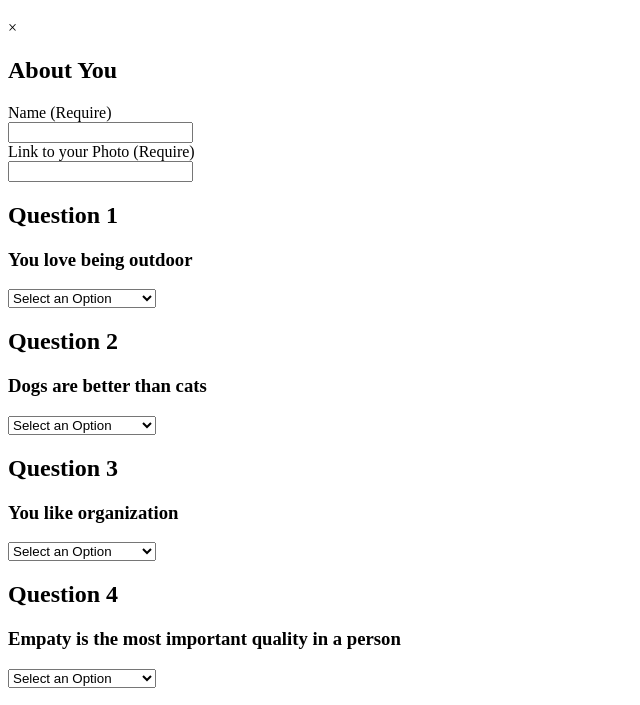
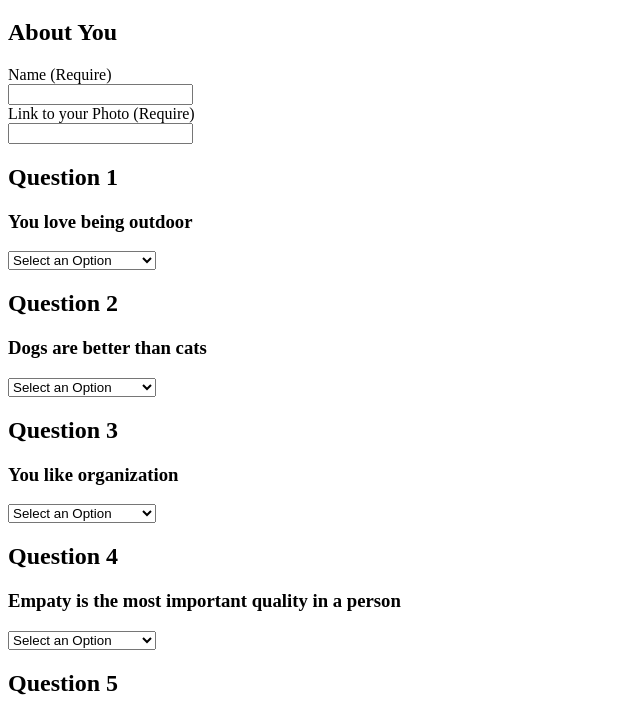
Before and after one commit to anniekpham/FriendFinder, a website: page app/public/survey.html in a window 1280 px wide. Shown: the part 61-766 px from the top of the page, without its empty margins (0-640 px from the left). Drawn offline with Linux system fonts and the light colour scheme.

Commit message:
fixed style and indexjs directory

```diff
--- a/app/style/style.css
+++ b/app/public/style/style.css
@@ -1,3 +1,4 @@
+
 .modal {
     display: none;
     position: fixed;
--- a/app/public/survey.html
+++ b/app/public/survey.html
@@ -4,7 +4,7 @@
     <meta charset="UTF-8">
     <meta name="viewport" content="width=device-width, initial-scale=1.0">
     <meta http-equiv="X-UA-Compatible" content="ie=edge">
-    <!-- <link rel="stylesheet" href="../style/style.css"> -->
+    <link rel="stylesheet" type="text/css" href="./style/style.css">
     <title>Survey</title>
 </head>
 <body>
@@ -146,6 +146,6 @@
             <a href="https://github.com/anniekpham/FriendFinder">Github Repo</a>
         </div>
     </footer>
-<script src="../data/index.js"></script>
+<script src="./data/index.js"></script>
 </body>
 </html>
--- a/server.js
+++ b/server.js
@@ -20,7 +20,7 @@ const friendslist = [
     }
 ]
 
-app.use(express.static(join(__dirname, '/app/public')))
+app.use(express.static(join(__dirname, '/app/public/')))
 app.use(express.urlencoded({extended: true}))
 app.use(express.json())
 
```
Also changed, not shown: app/public/data/index.js (renamed from app/data/index.js).
